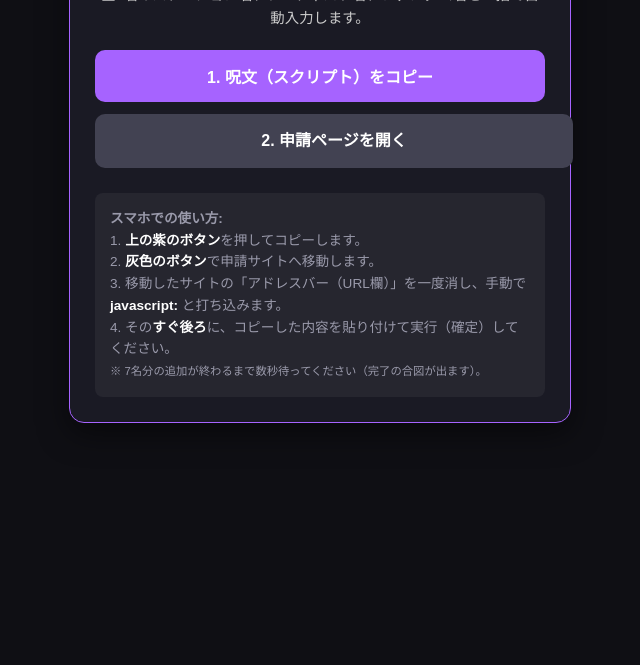
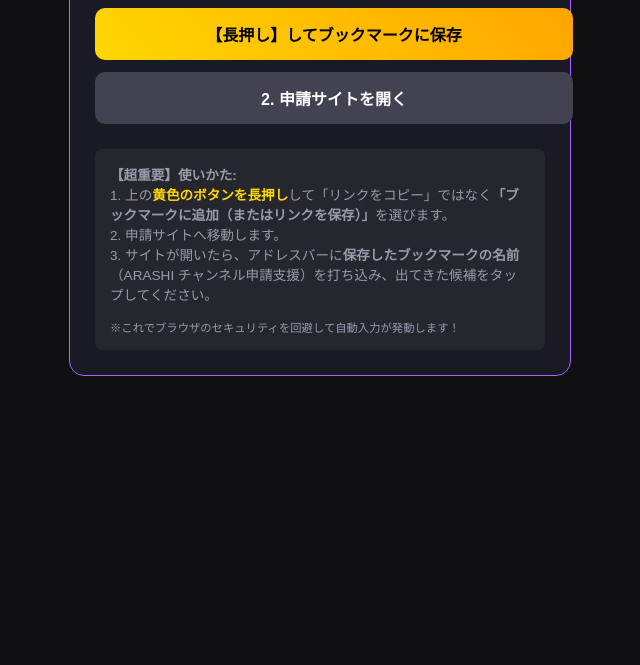
Before and after one commit to Luki0617/arashi-sth-request, a plain HTML site: page index.html in a window 1280 px wide. Shown: the part 135-800 px from the top of the page, without its empty margins (320-960 px from the left). Drawn offline with Linux system fonts and the light colour scheme.

Commit message:
Add files via upload

```diff
--- a/index.html
+++ b/index.html
@@ -3,91 +3,35 @@
 <head>
     <meta charset="UTF-8">
     <meta name="viewport" content="width=device-width, initial-scale=1.0">
-    <title>Stationhead Request Support - ARASHI</title>
+    <title>ARASHI Request Support</title>
     <style>
-        body { font-family: sans-serif; text-align: center; background: #0f0f14; color: white; padding: 20px; line-height: 1.6; }
-        .card { background: #1a1a24; border-radius: 15px; padding: 25px; max-width: 450px; margin: auto; border: 1px solid #A663FF; box-shadow: 0 10px 30px rgba(0,0,0,0.5); }
-        h1 { color: #A663FF; font-size: 1.4rem; margin-bottom: 10px; }
-        .info { font-size: 0.9rem; color: #ccc; margin-bottom: 20px; }
-        .btn { display: block; width: 100%; padding: 14px; margin: 12px 0; border: none; border-radius: 10px; font-weight: bold; cursor: pointer; transition: 0.3s; font-size: 1rem; }
-        .btn-primary { background: #A663FF; color: white; }
-        .btn-primary:hover { background: #bc8aff; }
-        .btn-secondary { background: #424252; color: white; text-decoration: none; }
-        .btn-secondary:hover { background: #5a5a6e; }
+        body { font-family: sans-serif; text-align: center; background: #0f0f14; color: white; padding: 20px; }
+        .card { background: #1a1a24; border-radius: 15px; padding: 25px; max-width: 450px; margin: auto; border: 1px solid #A663FF; }
+        .btn { display: block; width: 100%; padding: 14px; margin: 12px 0; border: none; border-radius: 10px; font-weight: bold; cursor: pointer; text-decoration: none; font-size: 1rem; }
+        .btn-gold { background: linear-gradient(45deg, #FFD700, #FFA500); color: #000; }
+        .btn-secondary { background: #424252; color: white; }
         .instruction { font-size: 0.85rem; color: #9a9aab; margin-top: 25px; text-align: left; background: rgba(255,255,255,0.05); padding: 15px; border-radius: 8px; }
-        b { color: #fff; }
+        .highlight { color: #FFD700; font-weight: bold; }
     </style>
 </head>
 <body>
 
 <div class="card">
     <h1>ARASHI チャンネル申請支援</h1>
-    <p class="info">全7名のステーション名、アーティスト名、ファンダム名を一括で自動入力します。</p>
 
-    <button class="btn btn-primary" onclick="copyMagicScript()">1. 呪文（スクリプト）をコピー</button>
-    <a href="https://www.stationhead.com/p/request-channel" target="_blank" class="btn btn-secondary">2. 申請ページを開く</a>
+    <a class="btn btn-gold" href="javascript:(async function(){const c={fandom:'Fans of ARASHI',artist:'https://open.spotify.com/playlist/6JM2mvYNjS96KW074CQCMd?si=531cf2c23049481c」',stations:['arashistation5','yukino5','siosato4','erinouehara','rantan31041126','sayori','kasuteranote'],message:'We love ARASHI! Please create a custom channel.'};const setVal=(id,val)=>{const el=document.getElementById(id);if(el){el.value=val;el.dispatchEvent(new Event('input',{bubbles:true}));}};setVal('fandom',c.fandom);setVal('artistName',c.artist);setVal('message',c.message);const stationInput=document.getElementById('add-team-members');const addBtn=stationInput?.closest('.grid')?.querySelector('button');if(stationInput&&addBtn){for(const name of c.stations){stationInput.value=name;stationInput.dispatchEvent(new Event('input',{bubbles:true}));addBtn.click();await new Promise(r=>setTimeout(r,600));}}alert('入力完了！');})();">【長押し】してブックマークに保存</a>
+
+    <a href="https://www.stationhead.com/p/request-channel" target="_blank" class="btn btn-secondary">2. 申請サイトを開く</a>
 
     <div class="instruction">
-        <strong>スマホでの使い方:</strong><br>
-        1. <b>上の紫のボタン</b>を押してコピーします。<br>
-        2. <b>灰色のボタン</b>で申請サイトへ移動します。<br>
-        3. 移動したサイトの「アドレスバー（URL欄）」を一度消し、手動で <b>javascript:</b> と打ち込みます。<br>
-        4. その<b>すぐ後ろ</b>に、コピーした内容を貼り付けて実行（確定）してください。<br>
-        <small>※ 7名分の追加が終わるまで数秒待ってください（完了の合図が出ます）。</small>
+        <strong>【超重要】使いかた:</strong><br>
+        1. 上の<span class="highlight">黄色のボタンを長押し</span>して「リンクをコピー」ではなく<b>「ブックマークに追加（またはリンクを保存）」</b>を選びます。<br>
+        2. 申請サイトへ移動します。<br>
+        3. サイトが開いたら、アドレスバーに<b>保存したブックマークの名前</b>（ARASHI チャンネル申請支援）を打ち込み、出てきた候補をタップしてください。<br>
+        <br>
+        <small>※これでブラウザのセキュリティを回避して自動入力が発動します！</small>
     </div>
 </div>
 
-<script>
-function copyMagicScript() {
-    // 指示いただいた設定値
-    const config = {
-        fandom: "Fans of ARASHI",
-        artist: "https://open.spotify.com/playlist/6JM2mvYNjS96KW074CQCMd?si=531cf2c23049481c」",
-        stations: [
-            "arashistation5", "yukino5", "siosato4", "erinouehara",
-            "rantan31041126", "sayori", "kasuteranote"
-        ],
-        message: "We love ARASHI! Please create a custom channel for our dedicated fandom."
-    };
-
-    // 実行用スクリプトの組み立て
-    const script = `javascript:(async function(){
-        const c = ${JSON.stringify(config)};
-
-        /* 基本項目の入力 */
-        const setVal = (id, val) => {
-            const el = document.getElementById(id);
-            if(el) {
-                el.value = val;
-                el.dispatchEvent(new Event('input', { bubbles: true }));
-            }
-        };
-
-        setVal('fandom', c.fandom);
-        setVal('artistName', c.artist);
-        setVal('message', c.message);
-
-        /* ステーションの連続追加 */
-        const stationInput = document.getElementById('add-team-members');
-        const addBtn = stationInput?.closest('.grid')?.querySelector('button');
-
-        if(stationInput && addBtn) {
-            for(const name of c.stations) {
-                stationInput.value = name;
-                stationInput.dispatchEvent(new Event('input', { bubbles: true }));
-                addBtn.click();
-                await new Promise(r => setTimeout(r, 600)); // サイトの反応を待つための微調整時間
-            }
-        }
-
-        alert('入力と7名の追加が完了しました！残りの項目を確認して送信してください。');
-    })();`;
-
-    navigator.clipboard.writeText(script).then(() => {
-        alert("コピーしました！申請ページで「javascript:」の後に貼り付けてください。");
-    });
-}
-</script>
-
 </body>
 </html>
```
